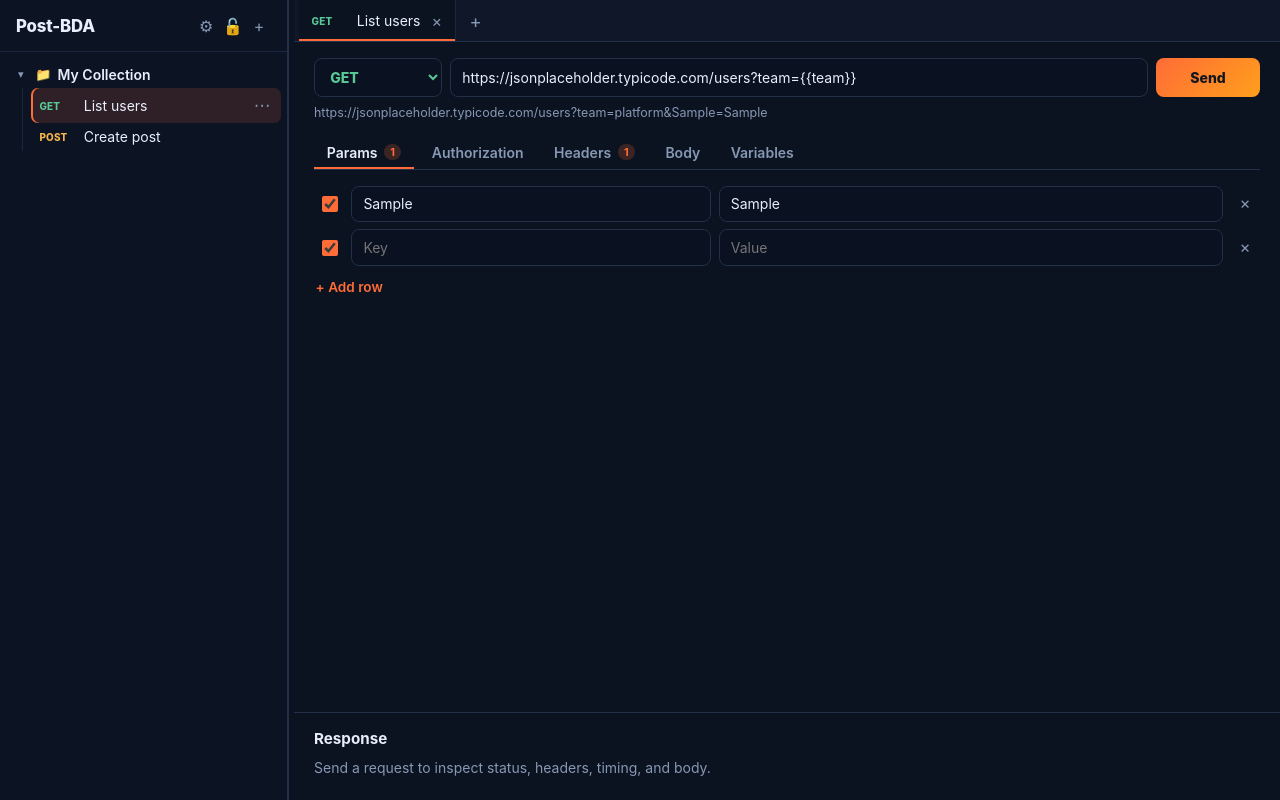
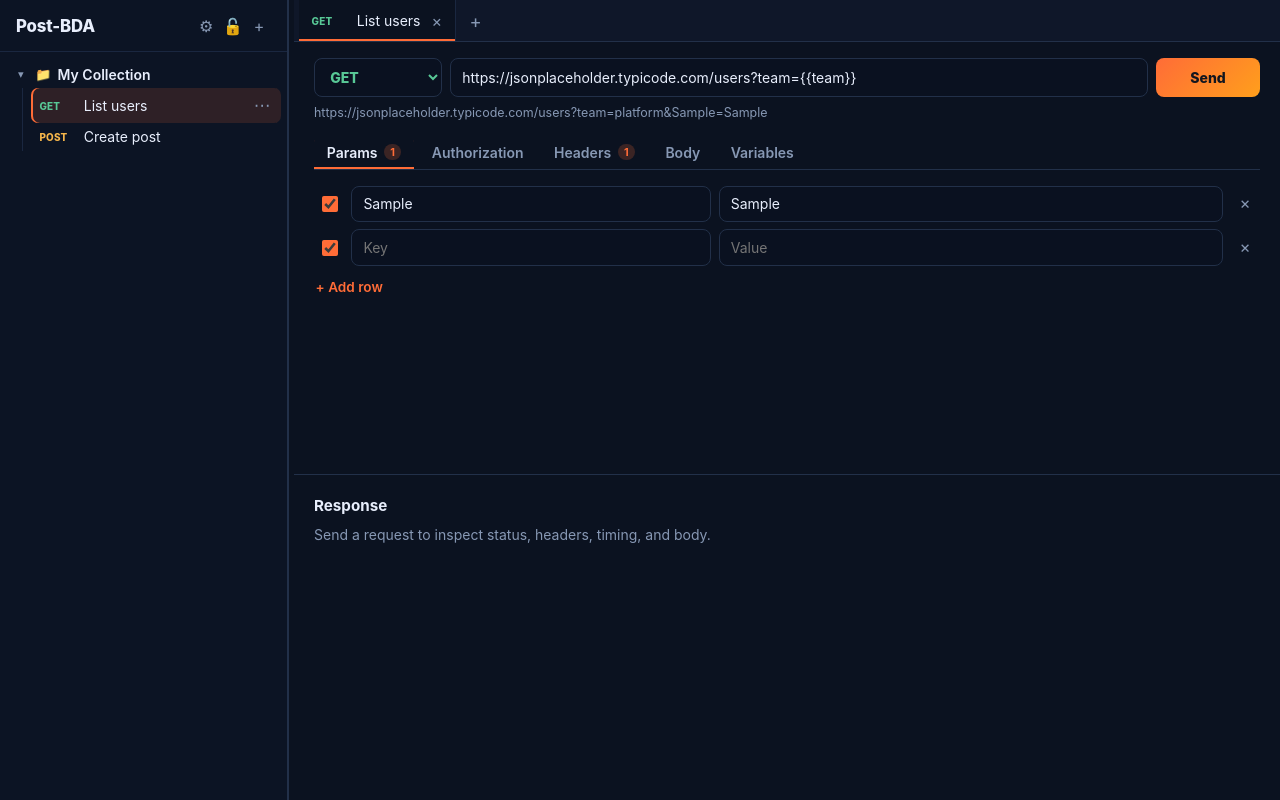
Before and after one commit to Bobs-Dev-Attic/Post-BDA, a Next.js app: page / in a window 1280 px wide. Both pictures are taken after typing "Sample", "Sample" into the empty fields and a click on the button "+ Add row". Built offline with nearby package versions, Linux system fonts and the light colour scheme.

Commit message:
Make the response section height adjustable
Add a horizontal drag handle between the request pane and the response
region; drag it to resize the response height (min 120px, up to 85vh),
persisted to localStorage. Hidden on mobile where the response
auto-sizes.

```diff
--- a/app/globals.css
+++ b/app/globals.css
@@ -413,8 +413,17 @@ pre {
 }
 .add-row:hover { text-decoration: underline; }
 
-/* response — capped, independently scrollable region */
-.response { flex: 0 0 auto; max-height: 50vh; overflow: auto; border-top: 1px solid var(--line); padding: 1rem 1.25rem 1.5rem; display: grid; gap: .7rem; align-content: start; }
+/* response — resizable, independently scrollable region */
+.h-resizer {
+  height: 6px;
+  flex: 0 0 auto;
+  cursor: row-resize;
+  border-top: 1px solid var(--line);
+  background: transparent;
+  transition: background .15s ease;
+}
+.h-resizer:hover, .h-resizer:active { background: var(--accent); }
+.response { flex: 0 0 auto; height: var(--response-h, 40vh); min-height: 120px; overflow: auto; padding: 1rem 1.25rem 1.5rem; display: grid; gap: .7rem; align-content: start; }
 .response pre, .response .response-body, .response .header-table { max-height: none; }
 .response-head { display: flex; align-items: center; justify-content: space-between; gap: 1rem; }
 .response-head h2 { margin: 0; font-size: .95rem; }
@@ -514,5 +523,6 @@ pre {
   .sidebar, .resizer { display: none; }
   .urlbar { grid-template-columns: 100px 1fr; }
   .send { grid-column: 1 / -1; }
-  .response { max-height: none; }
+  .response { height: auto; max-height: none; }
+  .h-resizer { display: none; }
 }
--- a/app/page.tsx
+++ b/app/page.tsx
@@ -62,6 +62,7 @@ const themes: Theme[] = [
 const storageKey = 'post-bda-workspace-v2';
 const themeKey = 'post-bda-theme';
 const sidebarKey = 'post-bda-sidebar-w';
+const responseKey = 'post-bda-response-h';
 const uid = () => crypto.randomUUID();
 const now = () => new Date().toISOString();
 const blankRow = (): KeyValue => ({ id: uid(), key: '', value: '', enabled: true });
@@ -137,6 +138,7 @@ export default function Home() {
   const [sessionOnly, setSessionOnly] = useState(false);
   const [theme, setTheme] = useState('midnight');
   const [sidebarWidth, setSidebarWidth] = useState(288);
+  const [responseHeight, setResponseHeight] = useState(320);
   const [extractOpen, setExtractOpen] = useState(false);
   const [extractPath, setExtractPath] = useState('');
   const [extractName, setExtractName] = useState('');
@@ -150,11 +152,17 @@ export default function Home() {
     if (savedTheme) setTheme(savedTheme);
     const savedWidth = Number(localStorage.getItem(sidebarKey));
     if (savedWidth) setSidebarWidth(Math.min(560, Math.max(210, savedWidth)));
+    const savedHeight = Number(localStorage.getItem(responseKey));
+    if (savedHeight) setResponseHeight(Math.max(120, savedHeight));
   }, []);
 
   useEffect(() => {
     localStorage.setItem(sidebarKey, String(sidebarWidth));
   }, [sidebarWidth]);
+
+  useEffect(() => {
+    localStorage.setItem(responseKey, String(responseHeight));
+  }, [responseHeight]);
 
   function startResize(event: React.MouseEvent) {
     event.preventDefault();
@@ -168,6 +176,22 @@ export default function Home() {
     document.addEventListener('mousemove', onMove);
     document.addEventListener('mouseup', onUp);
     document.body.style.cursor = 'col-resize';
+    document.body.style.userSelect = 'none';
+  }
+
+  function startResizeResponse(event: React.MouseEvent) {
+    event.preventDefault();
+    const onMove = (e: MouseEvent) =>
+      setResponseHeight(Math.min(window.innerHeight * 0.85, Math.max(120, window.innerHeight - e.clientY)));
+    const onUp = () => {
+      document.removeEventListener('mousemove', onMove);
+      document.removeEventListener('mouseup', onUp);
+      document.body.style.cursor = '';
+      document.body.style.userSelect = '';
+    };
+    document.addEventListener('mousemove', onMove);
+    document.addEventListener('mouseup', onUp);
+    document.body.style.cursor = 'row-resize';
     document.body.style.userSelect = 'none';
   }
 
@@ -749,7 +773,7 @@ export default function Home() {
         </div>
 
         {active ? (
-          <div className="panel">
+          <div className="panel" style={{ ['--response-h' as string]: `${responseHeight}px` }}>
             <div className="request-pane">
             <form className="composer" onSubmit={sendRequest}>
               <div className="urlbar">
@@ -829,6 +853,8 @@ export default function Home() {
               )}
             </div>
             </div>
+
+            <div className="h-resizer" onMouseDown={startResizeResponse} role="separator" aria-label="Resize response" aria-orientation="horizontal" />
 
             <div className="response">
               <div className="response-head">
```
